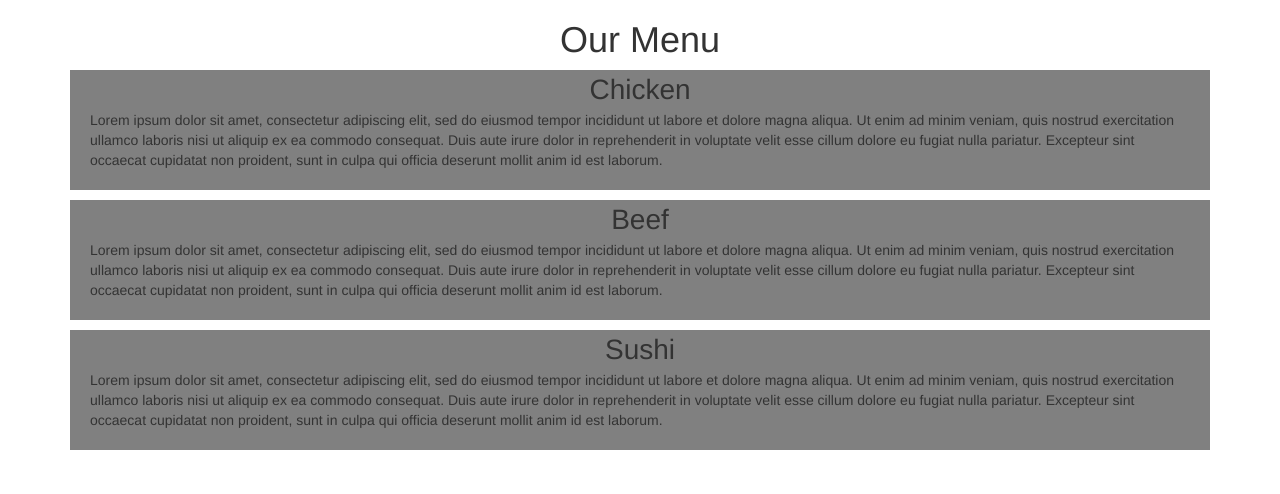
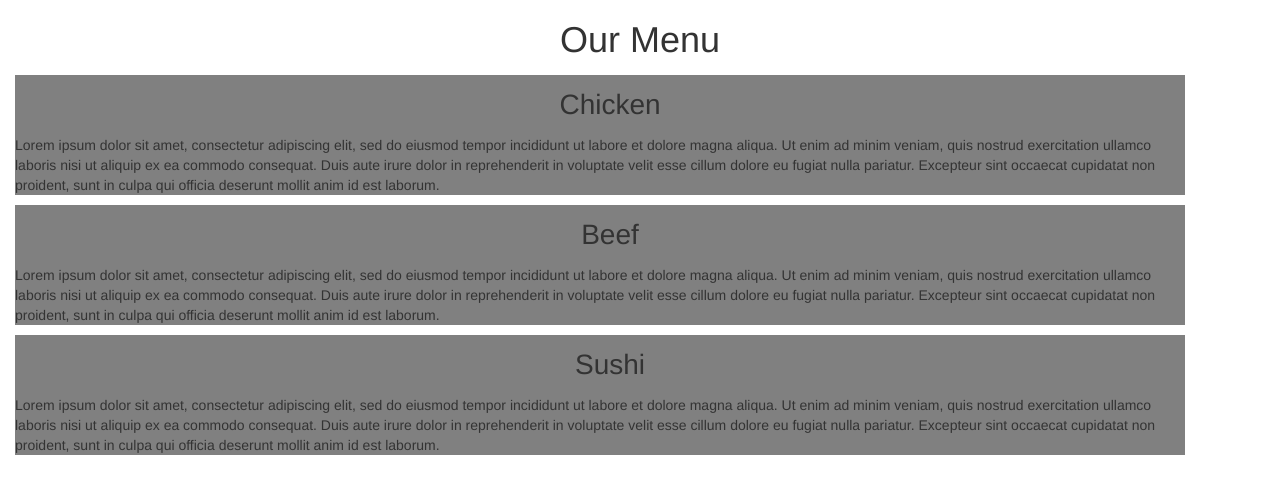
Before and after one commit to AnnaPavlova25/Module3, a plain HTML site: page index.html in a window 1280 px wide. Drawn offline with Linux system fonts and the light colour scheme.

Commit message:
Module3.

```diff
--- a/style.css
+++ b/style.css
@@ -1,6 +1,7 @@
-
+*{box-sizing: border-box;}
 h1{text-align: center;}
 p{background-color: gray;
-padding: 20px;
-margin-left: 15px; margin-right: 15px;}
-.row > div {text-align: center; font-size: 2em}
+padding: 20px:;}
+.row > div {text-align: center; font-size: 2em;
+margin:10px;}
+.container {margin:15px;}
```
